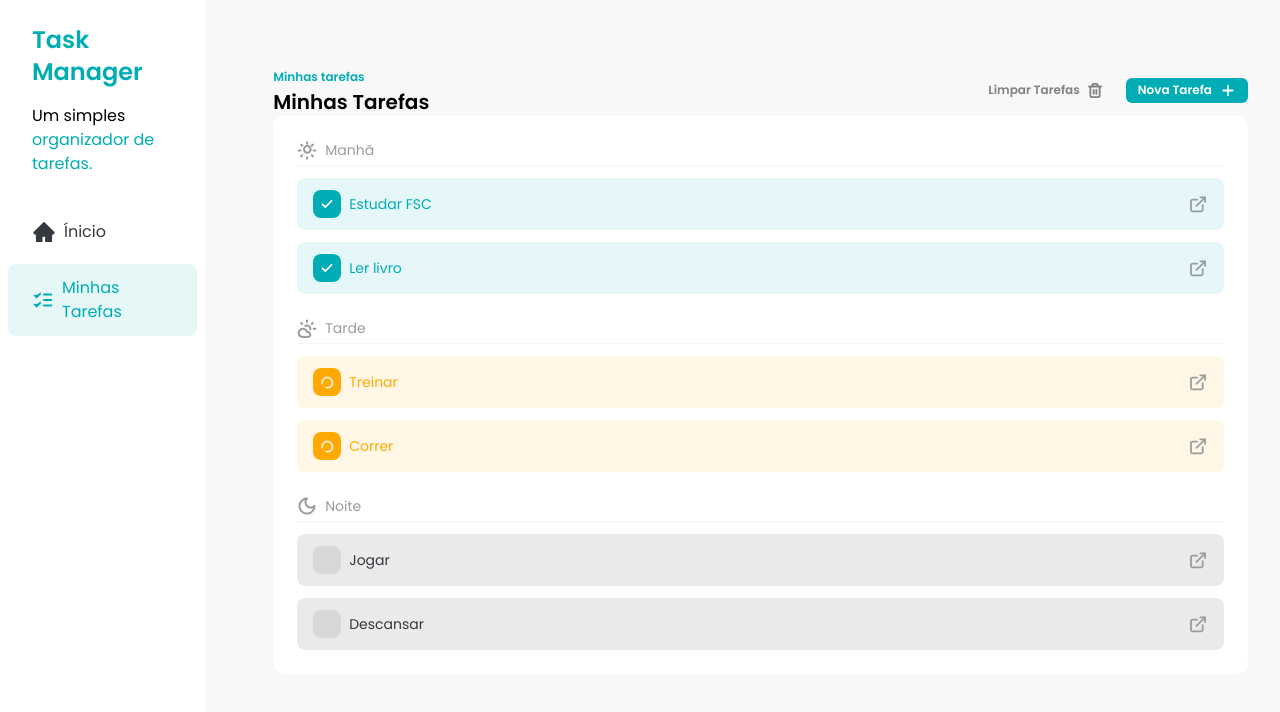
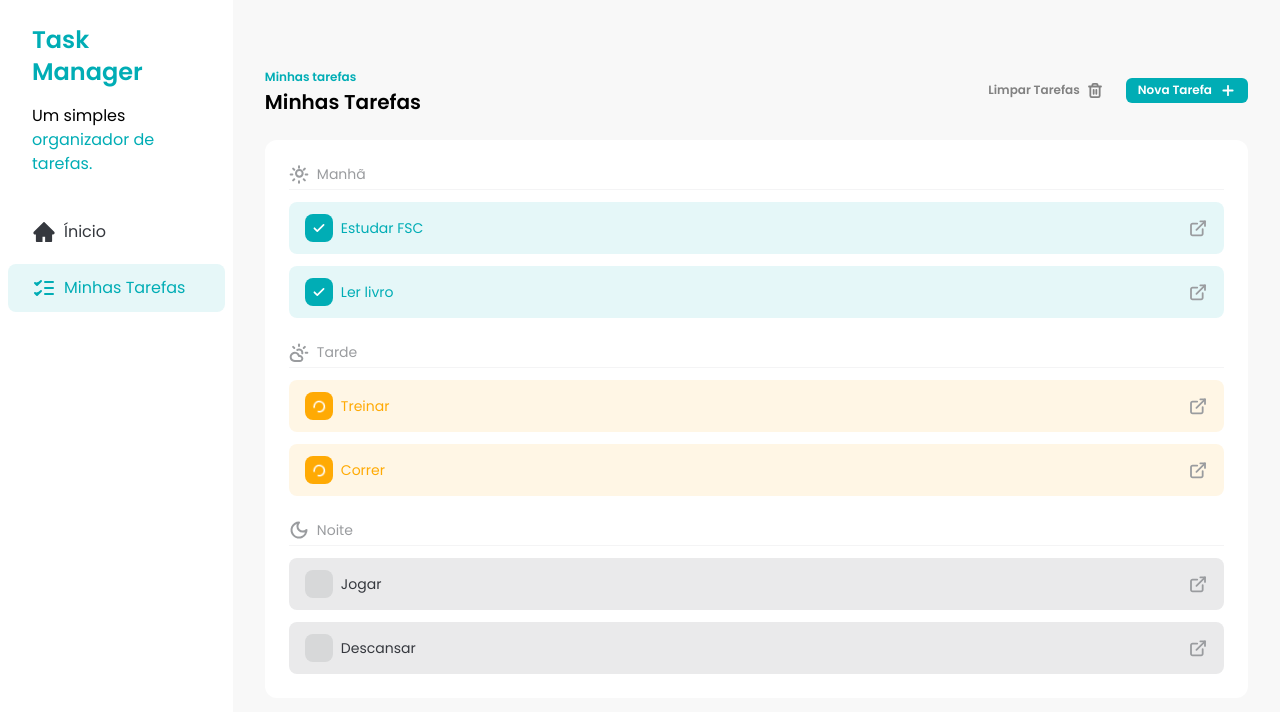
Before and after one commit to andressouza25/fsc-task-frontend, a React (Vite) app: page / in a window 1280 px wide. Shown: the top 712 px of the page. Built offline with nearby package versions, Linux system fonts and the light colour scheme.

Commit message:
feat: update spacing between sidebar and tasks

```diff
--- a/src/App.jsx
+++ b/src/App.jsx
@@ -3,7 +3,7 @@
 
 function App() {
   return (
-    <div className="flex gap-9">
+    <div className="flex">
       <Sidebar />
       <Tasks />
     </div>
--- a/src/components/Sidebar.jsx
+++ b/src/components/Sidebar.jsx
@@ -4,7 +4,7 @@
 
 const Sidebar = () => {
   return (
-    <div className="h-screen w-64 bg-white">
+    <div className="h-screen w-72 bg-white">
       <div className="space-y-4 px-8 py-6">
         <h1 className="text-2xl font-semibold text-[#00ADB5]">Task Manager</h1>
         <p>
--- a/src/components/Tasks.jsx
+++ b/src/components/Tasks.jsx
@@ -36,7 +36,7 @@
   }
 
   return (
-    <div className="w-full px-8 py-16">
+    <div className="w-full space-y-6 px-8 py-16">
       {/* { BOTOES} */}
       <div className="flex w-full justify-between">
         <div>
```
